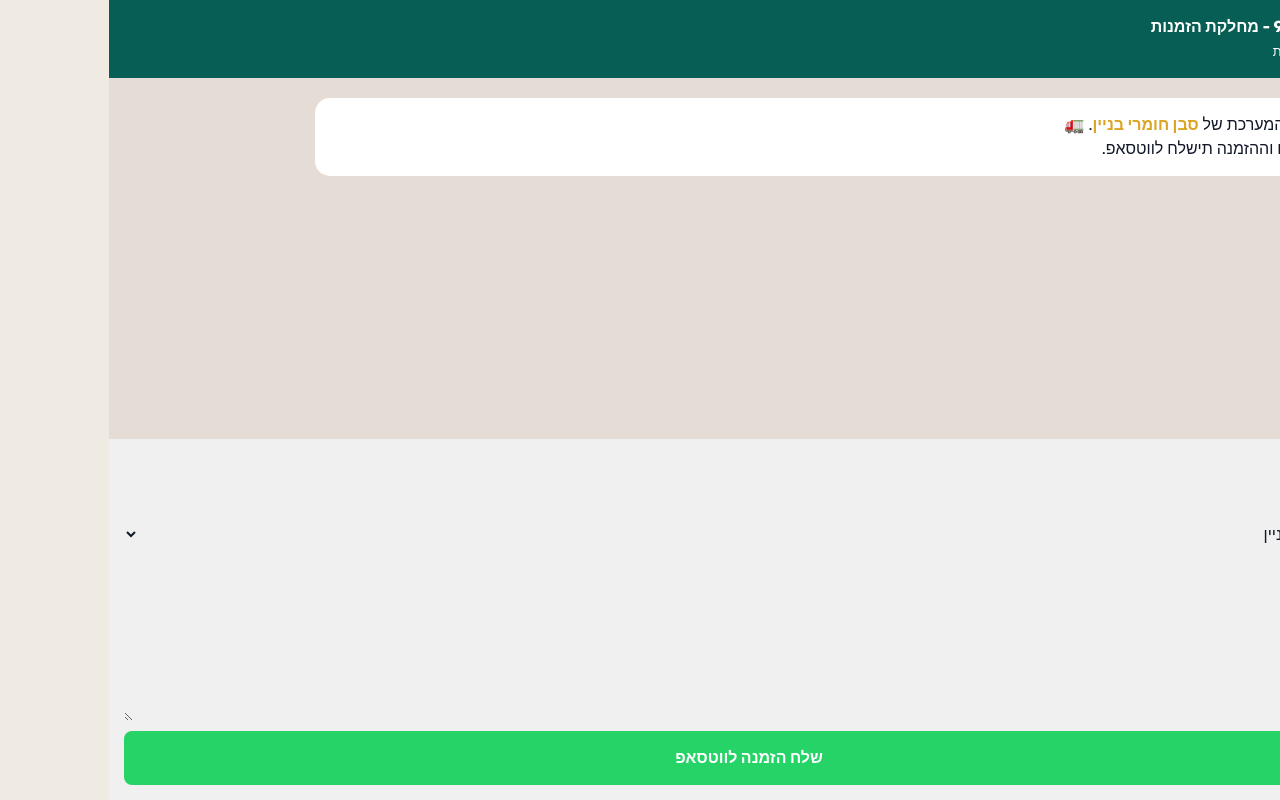
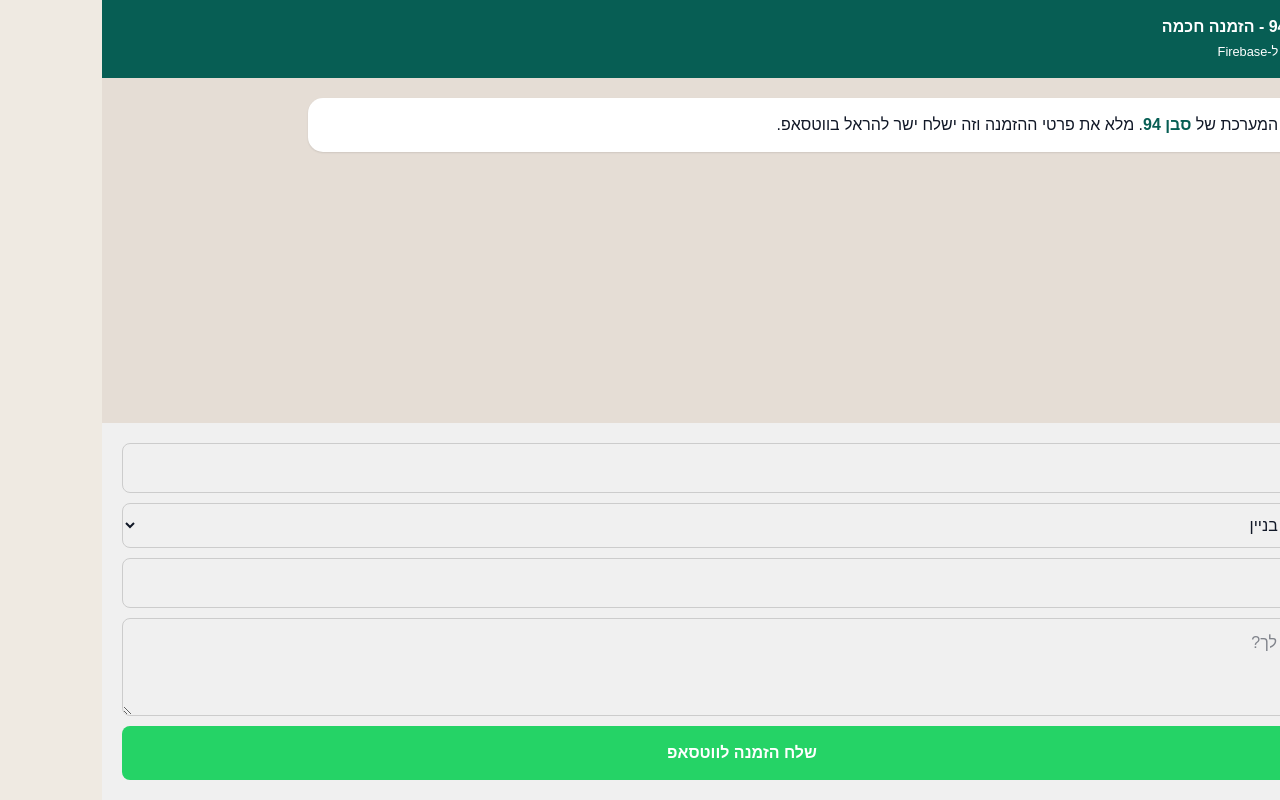
Before and after one commit to saban942025-cyber/ap94, a Next.js app: page / in a window 1280 px wide. Built offline with nearby package versions, Linux system fonts and the light colour scheme.

Commit message:
Update page.tsx

```diff
--- a/src/app/page.tsx
+++ b/src/app/page.tsx
@@ -1,5 +1,4 @@
 'use client';
-
 import { initializeApp } from "firebase/app";
 import { getFirestore, collection, addDoc } from "firebase/firestore";
 import { useState } from 'react';
@@ -18,51 +17,38 @@ const app = initializeApp(firebaseConfig);
 const db = getFirestore(app);
 
 export default function Home() {
-  const [formData, setFormData] = useState({
-    customerName: '',
-    orderType: 'חומרי בניין',
-    address: '',
-    orderDetails: ''
-  });
+  const [formData, setFormData] = useState({ customerName: '', orderType: 'חומרי בניין', address: '', orderDetails: '' });
 
   const sendOrder = async () => {
-    if (!formData.customerName || !formData.orderDetails) {
-      alert("אחי, תמלא שם ופרטי הזמנה");
-      return;
-    }
+    if (!formData.customerName || !formData.orderDetails) { alert("אחי, מלא שם ופרטים"); return; }
     try {
-      const docRef = await addDoc(collection(db, "orders"), {
-        ...formData,
-        status: "נשלח",
-        timestamp: new Date()
-      });
-      const whatsappMsg = `*הזמנה חדשה - סבן 94* 🚛\n\n*לקוח:* ${formData.customerName}\n*סוג:* ${formData.orderType}\n*פירוט:* ${formData.orderDetails}\n*כתובת:* ${formData.address}\n\n*מספר מעקב:* ${docRef.id}`;
-      window.open(`https://wa.me/972508860896?text=${encodeURIComponent(whatsappMsg)}`, '_blank');
-    } catch (e) {
-      alert("שגיאה בשמירה");
-    }
+      const docRef = await addDoc(collection(db, "orders"), { ...formData, timestamp: new Date() });
+      const msg = `*הזמנה חדשה - סבן 94* 🚛\n\n*לקוח:* ${formData.customerName}\n*סוג:* ${formData.orderType}\n*פירוט:* ${formData.orderDetails}\n*כתובת:* ${formData.address}\n\n*מספר מעקב:* ${docRef.id}`;
+      window.open(`https://wa.me/972508860896?text=${encodeURIComponent(msg)}`, '_blank');
+    } catch (e) { alert("שגיאה בשמירה"); }
   };
 
   return (
-    <main style={{ backgroundColor: '#E5DDD5', minHeight: '100vh', display: 'flex', flexDirection: 'column', direction: 'rtl' }}>
+    <main style={{ backgroundColor: '#E5DDD5', minHeight: '100vh', direction: 'rtl', fontFamily: 'sans-serif' }}>
       <div style={{ backgroundColor: '#075E54', color: 'white', padding: '15px', display: 'flex', alignItems: 'center', gap: '10px' }}>
         <div style={{ width: '40px', height: '40px', backgroundColor: '#FFD700', borderRadius: '50%', display: 'flex', justifyContent: 'center', alignItems: 'center', color: 'black', fontWeight: 'bold' }}>S94</div>
-        <div><strong>סבן 94 - מחלקת הזמנות</strong><br /><small>פעיל כעת</small></div>
+        <div><strong>סבן 94 - הזמנה חכמה</strong><br/><small>מחובר ל-Firebase</small></div>
       </div>
-      <div style={{ flex: 1, padding: '20px' }}>
-        <div style={{ background: 'white', padding: '15px', borderRadius: '15px 0 15px 15px', maxWidth: '85%' }}>
-          שלום! כאן המערכת של <strong style={{ color: '#DAA520' }}>סבן חומרי בניין</strong>. 🚛<br />מלא פרטים וההזמנה תישלח לווטסאפ.
+      <div style={{ padding: '20px' }}>
+        <div style={{ background: 'white', padding: '15px', borderRadius: '15px 0 15px 15px', maxWidth: '85%', boxShadow: '0 1px 2px rgba(0,0,0,0.1)' }}>
+          אהלן! כאן המערכת של <strong style={{color:'#075E54'}}>סבן 94</strong>. מלא את פרטי ההזמנה וזה ישלח ישר להראל בווטסאפ.
         </div>
       </div>
-      <div style={{ background: '#f0f0f0', padding: '15px', display: 'flex', flexDirection: 'column', gap: '10px' }}>
-        <input type="text" placeholder="שם הלקוח" style={{ padding: '12px', borderRadius: '8px' }} onChange={(e) => setFormData({...formData, customerName: e.target.value})} />
-        <select style={{ padding: '12px', borderRadius: '8px' }} onChange={(e) => setFormData({...formData, orderType: e.target.value})}>
+      <div style={{ background: '#f0f0f0', padding: '20px', display: 'flex', flexDirection: 'column', gap: '10px', position: 'fixed', bottom: 0, width: '100%', boxSizing: 'border-box' }}>
+        <input type="text" placeholder="שם הלקוח" style={{ padding: '12px', borderRadius: '8px', border: '1px solid #ccc' }} onChange={(e)=>setFormData({...formData, customerName:e.target.value})} />
+        <select style={{ padding: '12px', borderRadius: '8px', border: '1px solid #ccc' }} onChange={(e)=>setFormData({...formData, orderType:e.target.value})}>
           <option value="חומרי בניין">🏗️ חומרי בניין</option>
-          <option value="מכולה">🗑️ מכולה</option>
+          <option value="הצבת מכולה">🗑️ הצבת מכולה</option>
+          <option value="החלפת מכולה">🔄 החלפת מכולה</option>
         </select>
-        <input type="text" placeholder="כתובת" style={{ padding: '12px', borderRadius: '8px' }} onChange={(e) => setFormData({...formData, address: e.target.value})} />
-        <textarea placeholder="פירוט הזמנה" rows={3} style={{ padding: '12px', borderRadius: '8px' }} onChange={(e) => setFormData({...formData, orderDetails: e.target.value})}></textarea>
-        <button onClick={sendOrder} style={{ backgroundColor: '#25D366', color: 'white', padding: '15px', borderRadius: '8px', fontWeight: 'bold' }}>שלח הזמנה לווטסאפ</button>
+        <input type="text" placeholder="כתובת" style={{ padding: '12px', borderRadius: '8px', border: '1px solid #ccc' }} onChange={(e)=>setFormData({...formData, address:e.target.value})} />
+        <textarea placeholder="מה להביא לך?" rows={3} style={{ padding: '12px', borderRadius: '8px', border: '1px solid #ccc' }} onChange={(e)=>setFormData({...formData, orderDetails:e.target.value})}></textarea>
+        <button onClick={sendOrder} style={{ backgroundColor: '#25D366', color: 'white', padding: '15px', borderRadius: '8px', border: 'none', fontWeight: 'bold', fontSize: '16px' }}>שלח הזמנה לווטסאפ</button>
       </div>
     </main>
   );
```
